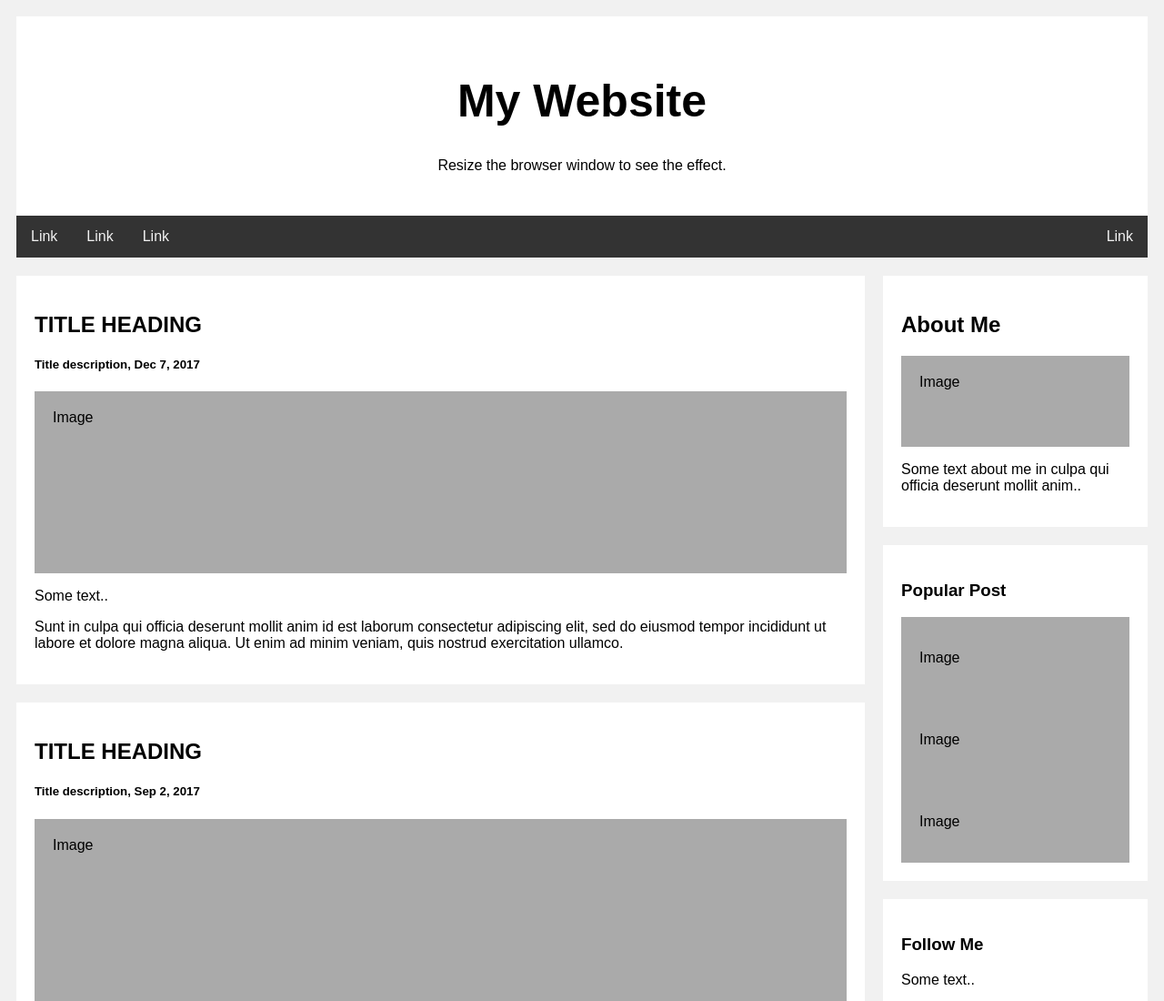
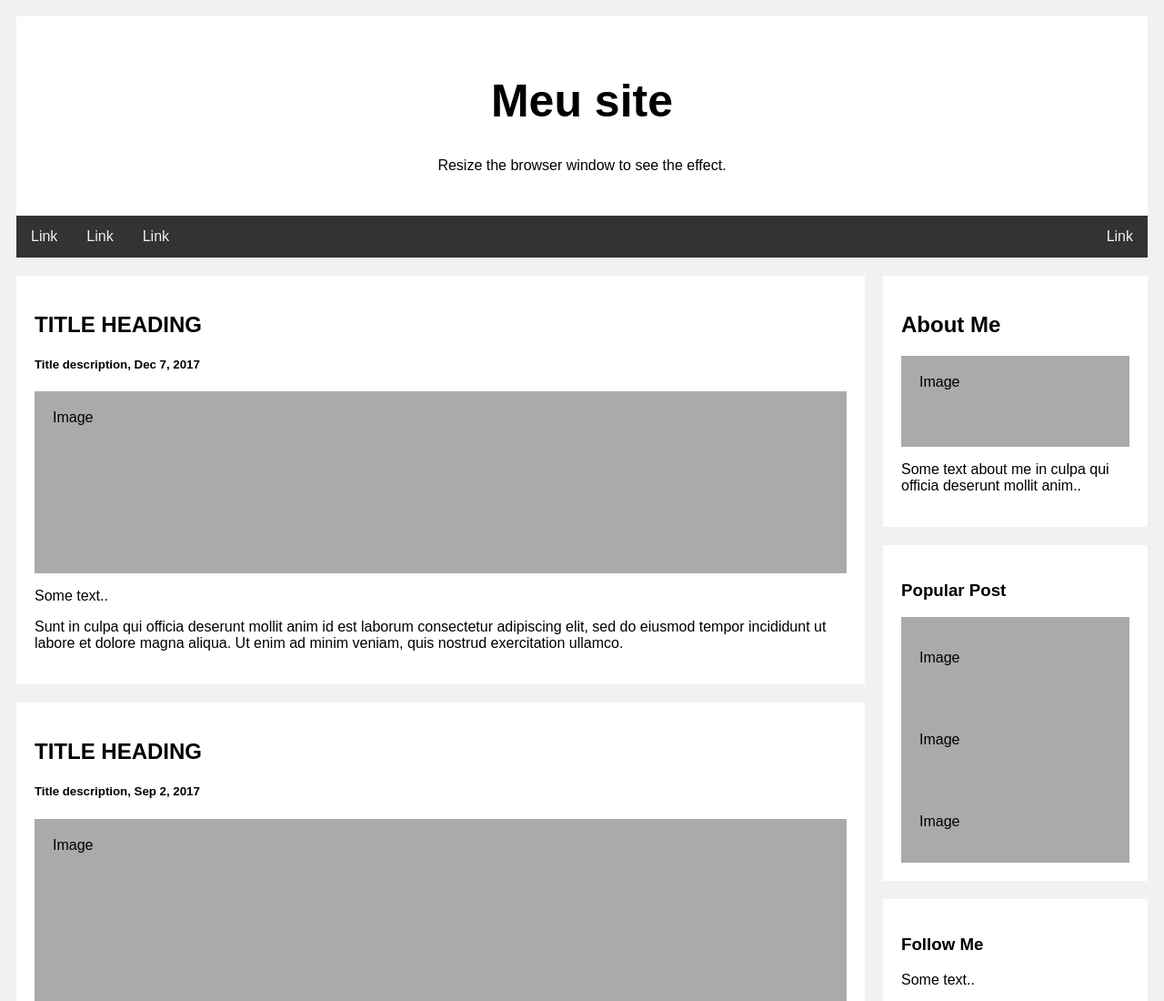
Before and after one commit to henriquelima07/mywebsite, a plain HTML site: page index.html in a window 1280 px wide. Shown: the top 1100 px of the page at 91% size. Drawn offline with Linux system fonts and the light colour scheme.

Commit message:
testando novo layout

```diff
--- a/index.html
+++ b/index.html
@@ -109,7 +109,7 @@
     <body>
 
         <div class="header">
-          <h1>My Website</h1>
+          <h1>Meu site</h1>
           <p>Resize the browser window to see the effect.</p>
         </div>
 
```
